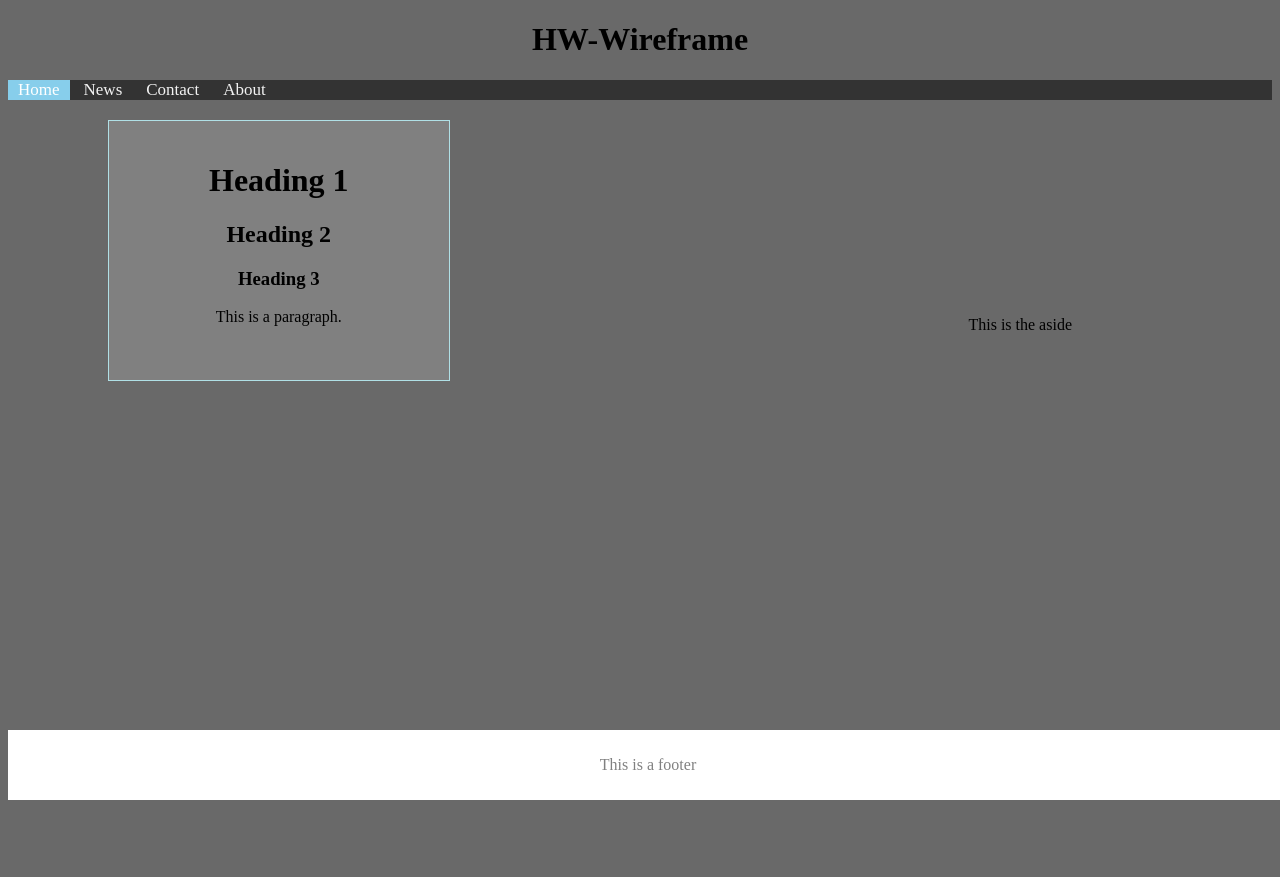
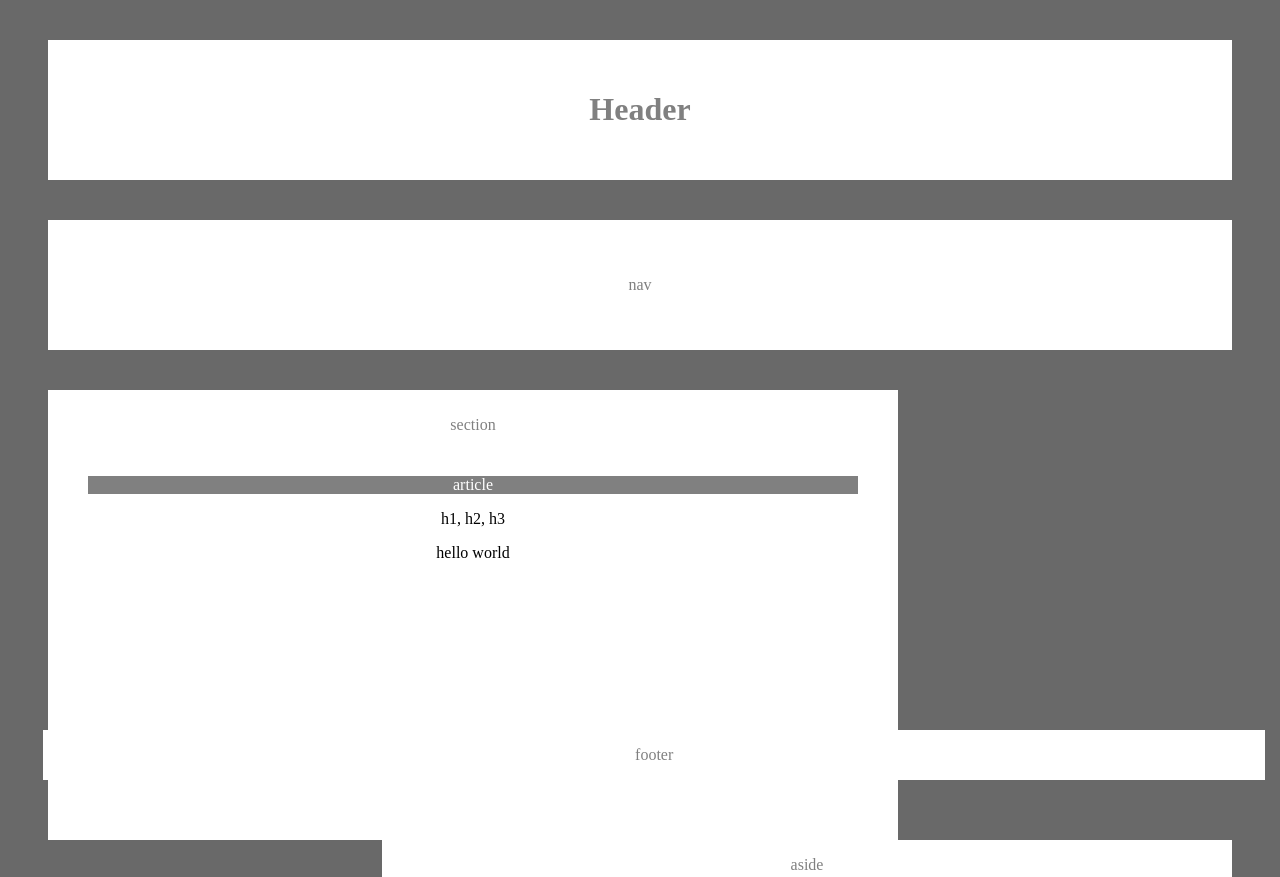
Before and after one commit to Christianlance85/HW-Wireframe, a plain HTML site: page index.html in a window 1280 px wide. Shown: the top 877 px of the page. Before the commit the page ends 800 px from the top, so only its background shows below. Drawn offline with Linux system fonts and the light colour scheme.

Commit message:
corrected the layout of my boxes

```diff
--- a/index.html
+++ b/index.html
@@ -7,32 +7,33 @@
 </head>
 
 <body>
-        <h1>HW-Wireframe</h1>
-        <div class="topnav">
-                <a class="active" href="#home">Home</a>
-                <a href="#news">News</a>
-                <a href="#contact">Contact</a>
-                <a href="#about">About</a>
-              </div>
+      <div class="header"> <h1>Header</h1>
+      </div>
+              <div class="topnav">
+                <nav>
+                    <p>nav</p>
+                </nav>
+       </div>
+<div class="section">
+  <div class="section1"> <p>section</p> </div>
+    <div class="article">    <p>article</p> </div>
+        <div class="headings">    <p>  h1, h2, h3 </p> </div>
+            <div class="hello">    <p> hello world </p> </div>
 
-<div class="articlesection">
-<h1>Heading 1</h1>
-<h2>Heading 2</h2>
-<h3>Heading 3</h3>
-    <p>This is a paragraph.</p>
-    <br>
-
+    </div>
 </div>
 <div class="aside">
     <aside>
-        <p>This is the aside</p>
+        <p>aside</p>
 
 
     </aside>
 </div>
+
 <footer>
-    <p>This is a footer</p>
+    <p>footer</p>
 </footer>
+
 </body>
 
 
--- a/style.css
+++ b/style.css
@@ -1,5 +1,14 @@
 * {
   box-sizing: border-box;
+}
+.header{
+  border: #333;
+  border-color:white;
+  background-color: white;
+  padding: 30px;
+  margin: 40px;
+  box-sizing: border-box;
+  color: grey;
 }
 /* centering the header */
 h1{
@@ -11,71 +20,108 @@ body{
 }
 /* Add a black background color to the top navigation */
 .topnav {
-    background-color: #333;
-    overflow: hidden;
-  }
+  border: #333;
+  border-color:white;
+  background-color: white;
+  padding: 40px;
+  margin: 40px;
+  box-sizing: border-box;
+  color: grey;
+  text-align: center;
 
-  /* Style the links inside the navigation bar */
-  .topnav a {
-
-    text-align: center;
-    color: #f2f2f2;
-
-    padding: 10px 10px;
-    text-decoration: none;
-    font-size: 17px;
-  }
-
-  /* Change the color of links on hover */
-  .topnav a:hover {
-    background-color: #ddd;
-    color: black;
-  }
-
-  /* Add a color to the active/current link */
-  .topnav a.active {
-    background-color:skyblue;
-    color: white;
-  }
-
-  /* Lower to the bottom of the page */
-  .articlesection
-  {
-float: left;
-text-align: Center;
-padding: 20px 100px;
-margin: 20px 100px;
-  }
+}
 /*adding a white background to "section" */
 .section{
   background-color:white;
 }
-  /* adding a border to the article section */
-  .articlesection{
-    border: 1px solid powderblue;
-    background-color: grey;
-  }
+
   /* adding in the aside section */
   aside{
-      float: right;
-      padding: 100px;
-      margin: 100px;
-  }
-  /* stopping the sections below the aside from following or being affected by the "foat" function. */
-  aside::after {
     float: right;
+    box-sizing: border-box;
+    border: #333;
+    border-color:white;
+    background-color: white;
+    width: 850px;
+    height:450px;
+    box-sizing: border-box;
+    color: grey;
+    margin-right: 40px;
     text-align: center;
-    content: " ";
-    display: block;
-    clear: both;
   }
   /* creating style for the footer */
   footer {
+    box-sizing: border-box;
     position: fixed;
     bottom: 0;
-    background-color:white;
-    padding: 10px;
     text-align: center;
-    color :gray;
-    width: 100%;
+    border: #333;
+    border-color:white;
+    background-color: white;
+    box-sizing: border-box;
+    color: grey;
+    width: 95.5%;
+    margin-bottom: 20px;
+    margin-left: 35px;
   }
+/* creating the overall section that encapsulates the three article sections */
+.section{
+  float: left;
+  box-sizing: border-box;
+  border: white;
+  border-color:white;
+  background-color: white;
+  text-align: center;
+  width: 850px;
+  height:450px;
+  margin-left: 40px;
+
+}
+/* creating the top section for the heading box */
+.heading{
+  float: left;
+  box-sizing: border-box;
+  border: #333;
+  border-color:white;
+  background-color: white;
+  width: 300px;
+  height:275px;
+  box-sizing: border-box;
+  color: grey;
+  margin-right: 40px;
+  text-align: center;
+}
+/* creating the section for the "sections box" */
+.section1{
+box-sizing: border-box;
+color: grey;
+border: grey;
+border-color:white;
+background-color: white;
+padding: 10px 10px 10px 10px
+}
+/* creating the article section within the "sections box" */
+.article{
+  text-align: center;
+  margin-left: 40px;
+  margin-right: 40px;
+  box-sizing: border-box;
+  color: white;
+  border: #333;
+  border-color:white;
+  background-color: grey;
+}
+/* creating the headings section within the "sections box" */
+.headings{
+  box-sizing: border-box;
+  border: #333;
+  border-color:white;
+  background-color: white;
+}
+/*creating the "hello world" section within the "sections box" */
+.hello{
+  box-sizing: border-box;
+  border: #333;
+  border-color:white;
+  background-color: white;
+}
```
